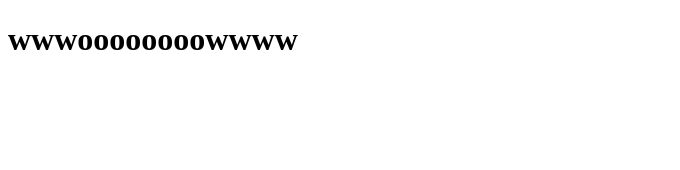
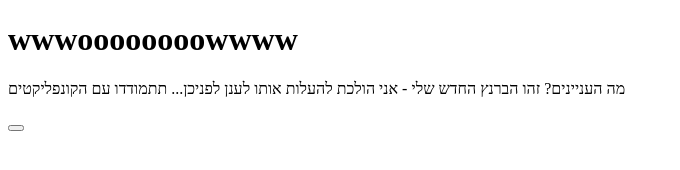
Before and after one commit to yaelRabin/summryEx, a website: page index.html in a window 1280 px wide. Shown: the whole page, without its empty margins (0-680 px from the left). Drawn offline with Linux system fonts and the light colour scheme.

Commit message:
this is sar file

```diff
--- a/index.html
+++ b/index.html
@@ -4,9 +4,13 @@
     <meta charset="UTF-8">
     <meta http-equiv="X-UA-Compatible" content="IE=edge">
     <meta name="viewport" content="width=device-width, initial-scale=1.0">
-    <title>Document</title>
+    <title>sara file!!</title>
+
+
 </head>
 <body>
     <h1>wwwoooooooowwww</h1>
+    <p>מה העניינים? זהו הברנץ החדש שלי - אני הולכת להעלות אותו לענן לפניכן... תתמודדו עם הקונפליקטים</p>
+    <button value="click hear to change color"></button>
 </body>
 </html>
```
